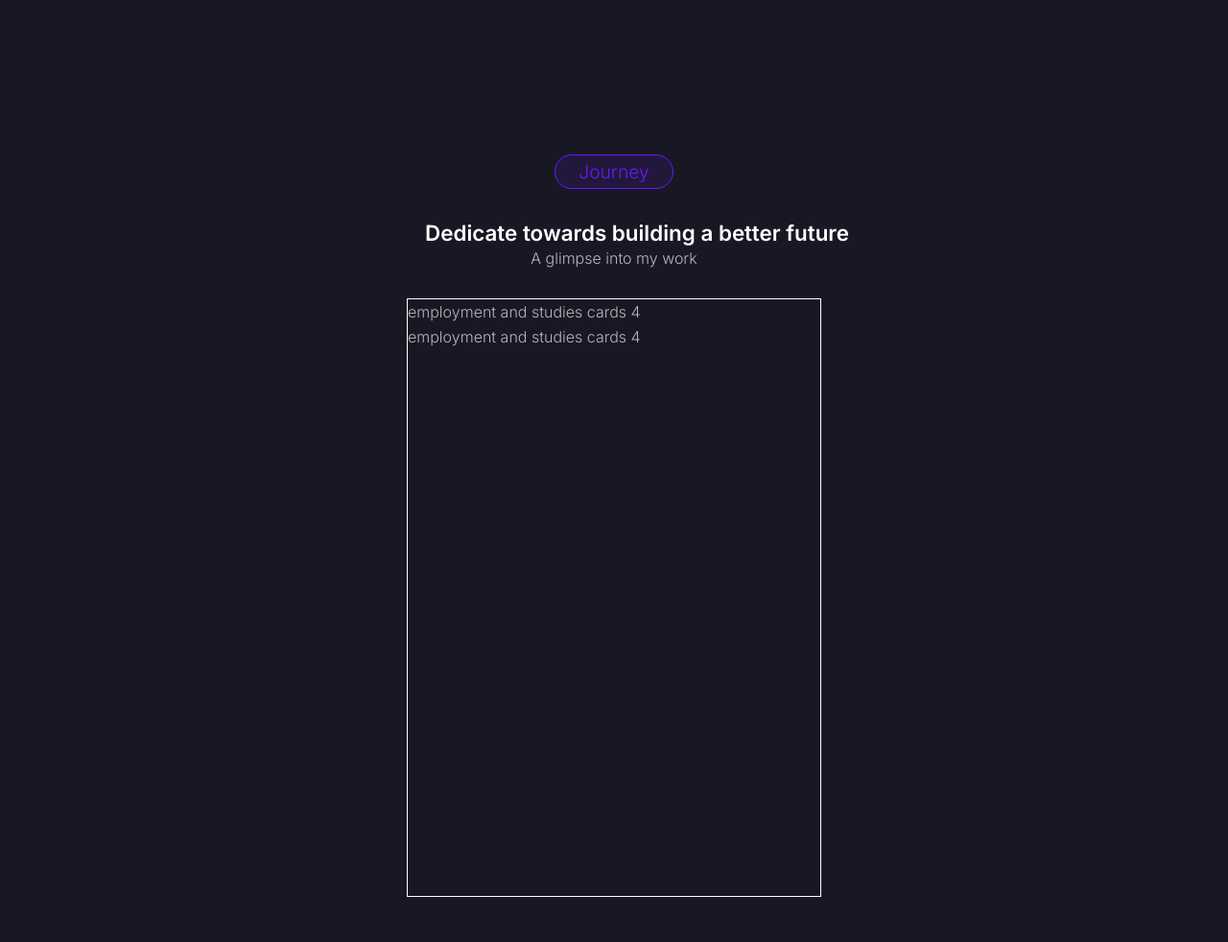
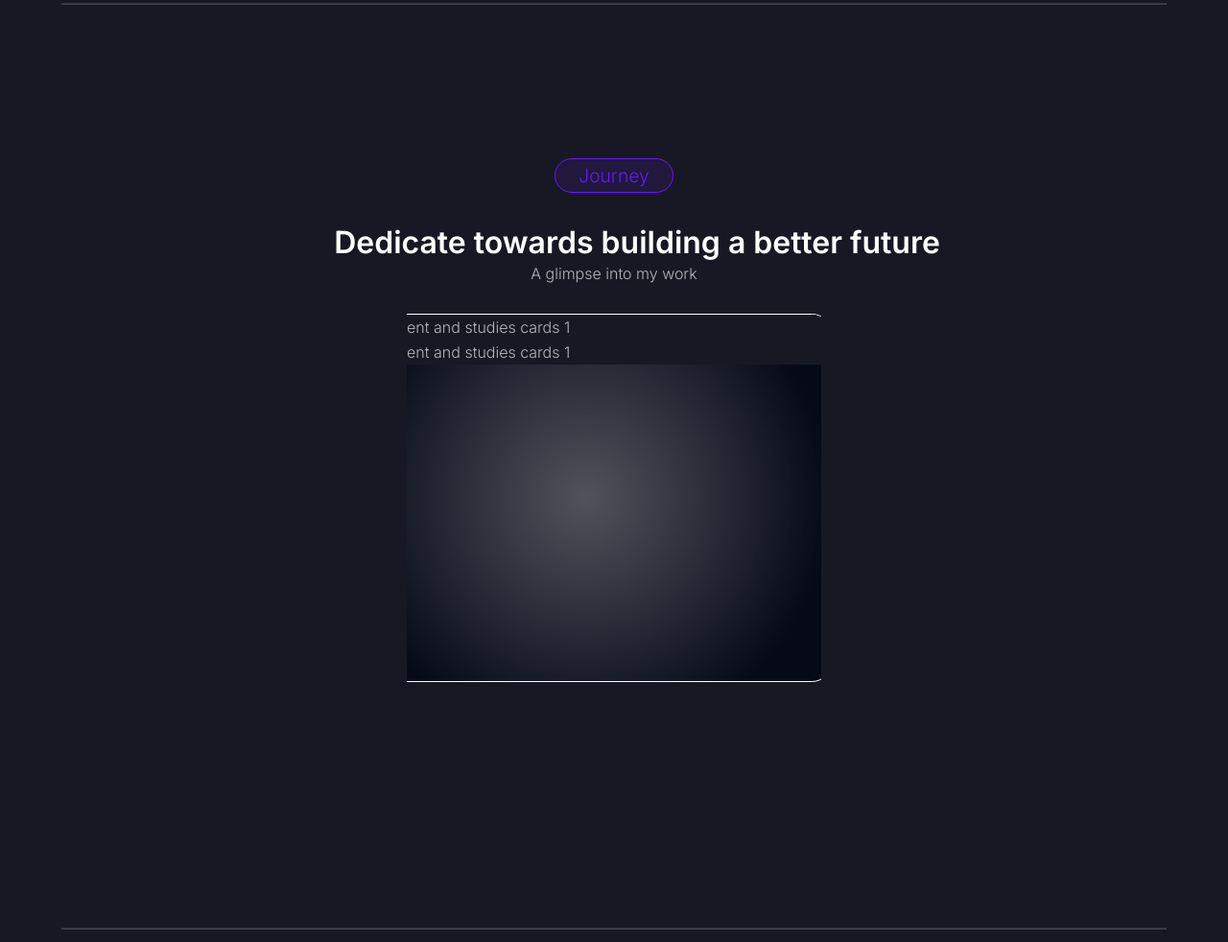
Before and after one commit to fabsanjuan/Profile, a website built with Vite: page index.html in a window 1280 px wide. Shown: the part 2538-3520 px from the top of the page at 96% size. Built offline with nearby package versions, Linux system fonts and the light colour scheme; animation ran at ten frames a second.

Commit message:
Added second carousel functionality

```diff
--- a/index.html
+++ b/index.html
@@ -22,7 +22,7 @@
                         <ul id="menu-li-container" class="hidden-nav-background">
                             <li class="nav-left-li hidden-nav-background"><a class="nav-links hidden-nav-background" href="#about-me" >About</a></li>
                             <li class="nav-left-li hidden-nav-background"><a class="nav-links hidden-nav-background" href="#work-experience">Work</a></li>
-                            <li class="nav-left-li hidden-nav-background"><a class="nav-links hidden-nav-background">Experience</a></li>
+                            <li class="nav-left-li hidden-nav-background"><a class="nav-links hidden-nav-background" href="#learning-certs">Experience</a></li>
                         </ul>
                     </div>
                     <div id="nav-center-logo" class="hidden-nav-background"><a id="logo" class="nav-links hidden-nav-background" href="#"><b>Design</b> Studios</a></div>
@@ -43,7 +43,7 @@
                 <div id="landing-page-overlay">
                     <h1>Hello, <br /> I'm Fabio</h1>
                     <p>I am a front end web developer and this is my website.</p>
-                    <button>Check out my universe</button>
+                    <button id="goto-work-experience">Check out my universe</button>
                 </div>
             </section>
             <section id="about-me">
@@ -58,6 +58,7 @@
                     </div>
                 </div>
             </section>
+            <hr>
             <section id="work-experience">
                 <div id="work-experience-container">
                     <h2>Work</h2>
@@ -96,6 +97,7 @@
                     </div>
                     </div>
             </section>
+            <hr>
             <section id="learning-certs">
                 <div id="learning-certs-container">
                     <h2>Journey</h2>
@@ -123,6 +125,7 @@
                     </div>
                 </div>
             </section>
+            <hr>
             <section id="contact-me">
                 <div id="contact-me-container">
                     <div>
@@ -145,6 +148,18 @@
                 </div>
             </section>
         </main>
-        <footer>Links and icons.</footer>
+        <hr>
+        <footer>
+            <div id="footer-container">
+                <img>
+                <p>2024 Design Studios</p>
+                <ul>
+                    <li>git icon</li>
+                    <li>insta icon</li>
+                    <li>youtube icon</li>
+                    <li>linkedIn icon</li>
+                </ul>
+            </div>
+        </footer>
     </body>
 </html>
--- a/src/css/global-style.css
+++ b/src/css/global-style.css
@@ -118,6 +118,13 @@ nav ul li {
     transition: ease-in 0.4s;
 }
 /*---------------------Main Styles-------------------------*/
+hr {
+    max-width: 90%;
+    color: rgb(151, 151, 151);
+    margin-left: 5%;
+    opacity: 0.2;
+}
+
 #landing-page-overlay {
     position: absolute;
     top: 40%;
@@ -288,7 +295,7 @@ nav ul li {
     max-width: 27rem;
     min-height: 40rem;
 }
-.carousel-slide {
+#work-experience .carousel-slide {
     display: flex;
     transition: transform 0.5s ease-in-out;
 }
@@ -371,13 +378,32 @@ nav ul li {
     align-items: center;
 }
 
+#learning-certs .carousel-container {
+    height: 20rem;
+}
+
 #learning-certs .card {
     border: solid white 1px;
+    border-radius: 20px;
+    flex: 0 0 auto;
+    min-width: 32rem;
+    min-height: 24rem;
+    margin-right: 1.2rem;
+    background: radial-gradient(circle 16rem at center, rgba(255, 255, 255, 0.25), rgb(6, 9, 24));
 }
 
+#learning-certs .carousel-slide {
+    display: flex;
+    animation: slide 20s linear infinite;
+}
 
-
-
+@keyframes slide {
+    from {
+        transform: translateX(0);
+    } to {
+        transform: translateX(-50%); /* Adjust based on content width */
+    }
+}
 
 
 
--- a/src/css/large-style.css
+++ b/src/css/large-style.css
@@ -27,7 +27,8 @@
     margin-left: 5rem;
 }
 
-#work-experience-container h3 {
+#work-experience-container h3,
+#learning-certs-container h3 {
     font-size: 2rem;
 }
 
--- a/src/js/interactivity.js
+++ b/src/js/interactivity.js
@@ -4,6 +4,7 @@ document.addEventListener('DOMContentLoaded', (event) => {
    const h1Element = document.querySelector('#landing-page-overlay h1');
    const pElement = document.querySelector('#landing-page-overlay p');
    const btnElement = document.querySelector('#landing-page-overlay button');
+   const workExp = document.getElementById('work-experience')
 
    // Variables for the carousel
    const prevBtn = document.getElementById('prevBtn');
@@ -30,34 +31,15 @@ document.addEventListener('DOMContentLoaded', (event) => {
    })
 
    const slide2 = document.querySelector('#learning-certs .carousel-slide');
-   const cards2 = document.querySelectorAll('#learning-certs .card');
-   let isHovering = false;
-   let scrollInterval;
 
-   function cycleCards() {
-    if (!isHovering) {
-        const firstCard = slide2.children[0];
-        const clone = firstCard.cloneNode(true);
-        slide2.appendChild(clone);
-        slide2.removeChild(firstCard);
-    }
-   }
-   // Auto-scroll intervals
-   function startAutoScroll() {
-    scrollInterval = setInterval(cycleCards, 2000);
-   }
-   function stopAutoScroll() {
-    clearInterval(scrollInterval);
-   }
-
-   function attachHoverEvents(card) {
-    card.addEventListener('mouseover', stopAutoScroll);
-    card.addEventListener('mouseleave', startAutoScroll);
-   }
-   cards2.forEach(attachHoverEvents);
-   startAutoScroll();
-
-
+   slide2.addEventListener('mouseover', () => {
+    slide2.style.animationPlayState = 'paused';
+    console.log('paused');
+   })
+   slide2.addEventListener('mouseleave', () => {
+    slide2.style.animationPlayState = 'running';
+    console.log('running');
+   })
 
 
     window.addEventListener('scroll', () => {
@@ -108,4 +90,10 @@ document.addEventListener('DOMContentLoaded', (event) => {
     h1Element.classList.add('animate-drop-down');
     pElement.classList.add('animate-drop-down');
     btnElement.classList.add('animate-drop-down');
+
+    btnElement.addEventListener('click', function() {
+        workExp.scrollIntoView({
+            behavior: 'smooth'
+        })
+    } )
 })
```
